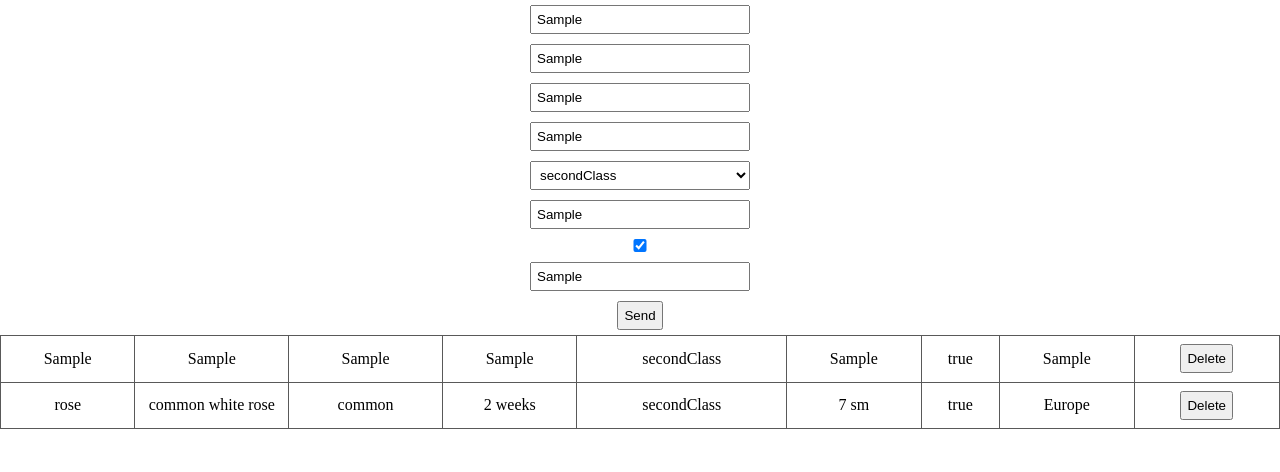
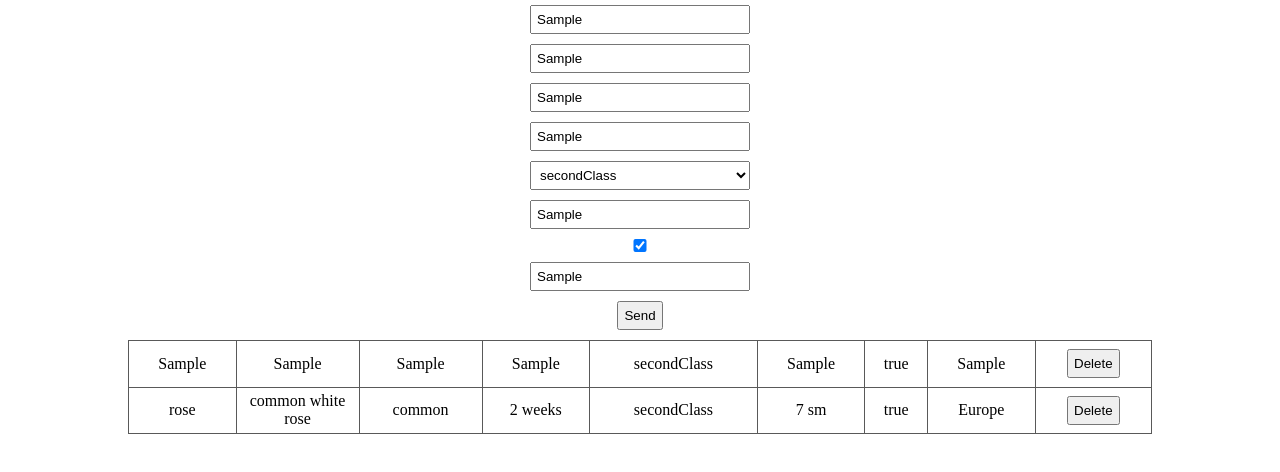
Before and after one commit to Eto-Dedog/Lesson17.1, a plain HTML site: page index.html in a window 1280 px wide. Both pictures are taken after typing "Sample", "Sample", "Sample", "Sample", "Sample", "Sample" into the empty fields and a click on the button "Send". Drawn offline with Linux system fonts and the light colour scheme.

Commit message:
Complet Lesson17.1~
Complet Lesson17.1~

```diff
--- a/css/style.css
+++ b/css/style.css
@@ -31,10 +31,13 @@
 }
 
 table.table{
-	width: 100%;
+	width: 80%;
 	border-collapse:collapse;
 	border-spacing:0;
 	height: auto;
+  margin: auto;
+  margin-top: 5px;
+  margin-bottom: 5px;
 }
 table.table,table.table td, table.table th {
 	border: 1px solid #595959;
--- a/js/main.js
+++ b/js/main.js
@@ -81,12 +81,13 @@ function got() {
   console.log('‾');
   // alert(inputOne+' '+inputTwo+' '+inputThree+' '+inputFour+' '+inputFive+' '+inputSix+' '+inputEight+' '+inputSeven)
 
-  var i = 0;
+
   function dump() {
-    var table = document.querySelector("table"),
+    let i = 0
+    let table = document.querySelector("table"),
         original = document.getElementById('table-id'),
         clone = original.cloneNode(true);
-    clone.id = "duplic" + ++i;
+        clone.id = "table-id" + ++i;
     table.appendChild(clone);
     tdOne.innerText = inputOne
     tdTwo.innerText = inputTwo
```
